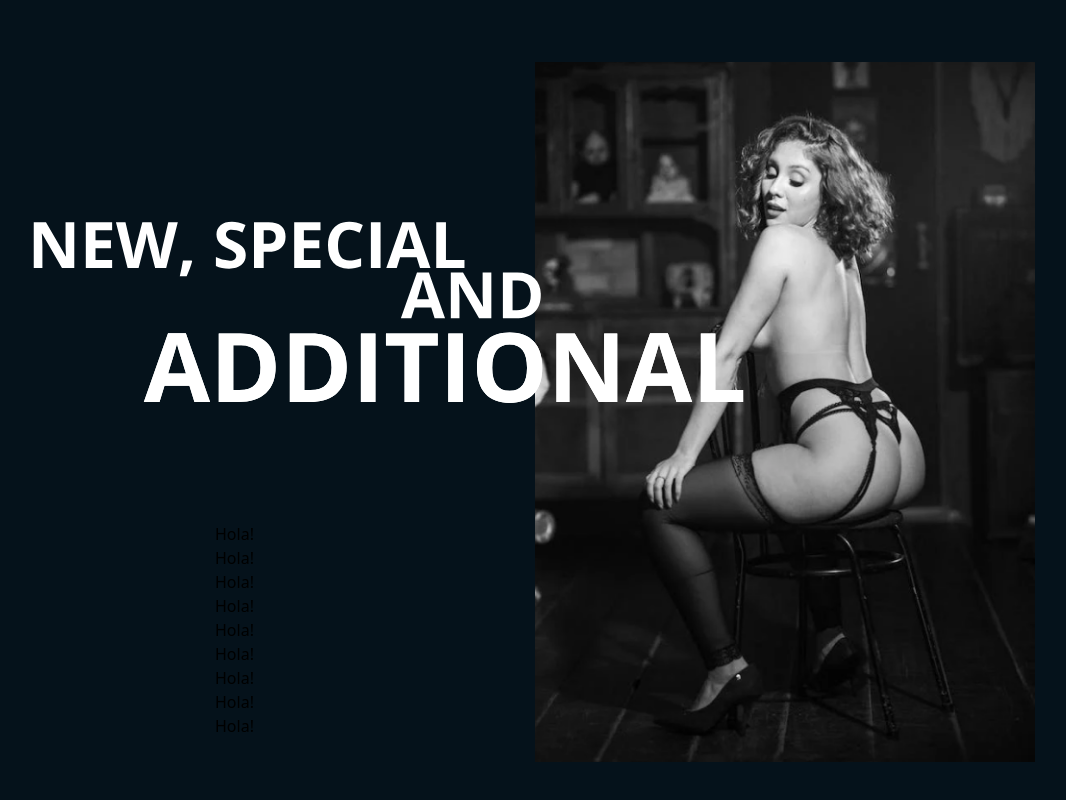
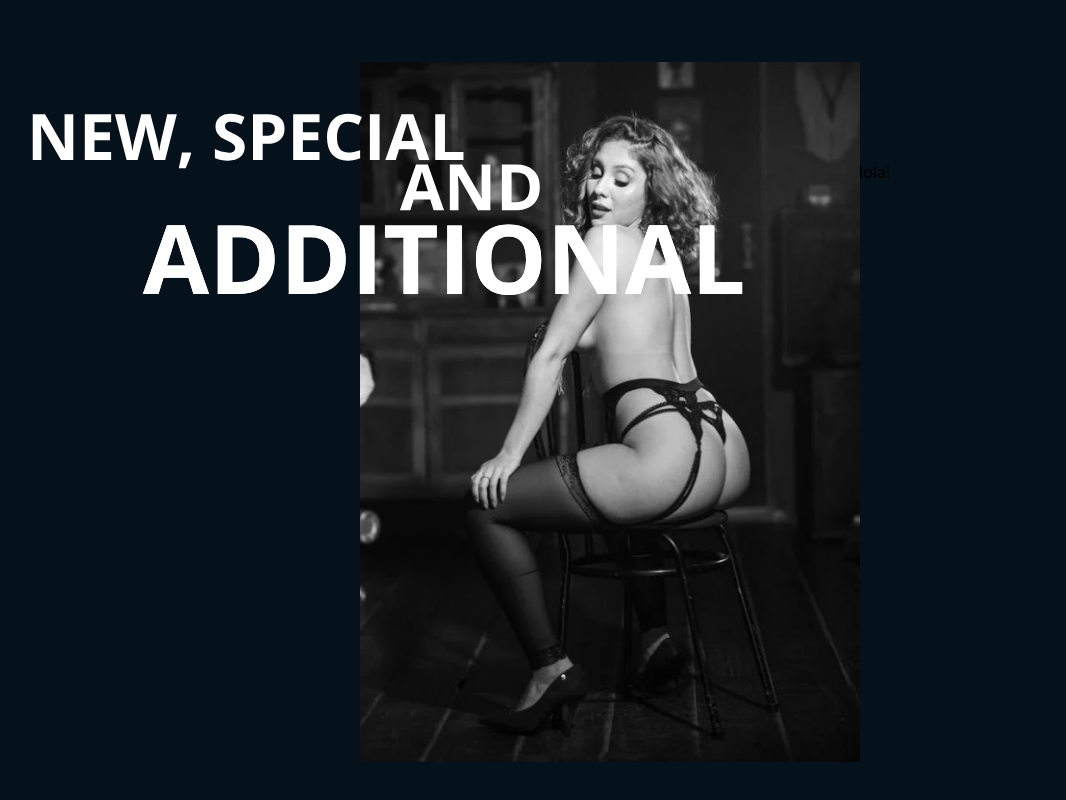
Before and after one commit to Josephxrex/Still-Shop, a React (Vite) app: page / in a window 1280 px wide. Shown: the part 978-1778 px from the top of the page, without its empty margins (175-1241 px from the left). Built offline with nearby package versions, Linux system fonts and the light colour scheme.

Commit message:
Hola mundo AddX23

```diff
--- a/src/components/Additional.jsx
+++ b/src/components/Additional.jsx
@@ -19,6 +19,11 @@ const Additional = () => {
             {/* Contenedor de la imagen y el texto */}
             <div className="relative">
               <img className="w-[500px] h-[700px] relative left-80 top-60" src={img1} alt="Image" />
+
+
+
+            </div>
+            <div>Hola!</div>
               <div>Hola!</div>
               <div>Hola!</div>
               <div>Hola!</div>
@@ -27,10 +32,6 @@ const Additional = () => {
               <div>Hola!</div>
               <div>Hola!</div>
               <div>Hola!</div>
-              <div>Hola!</div>
-
-
-            </div>
           </div>
         </div>
       </div>
```
